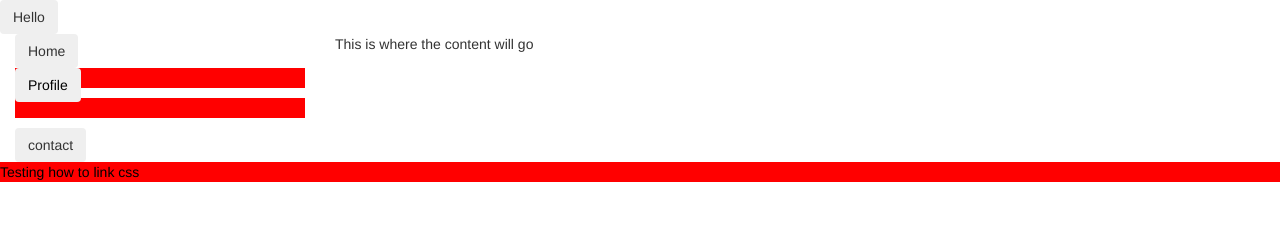
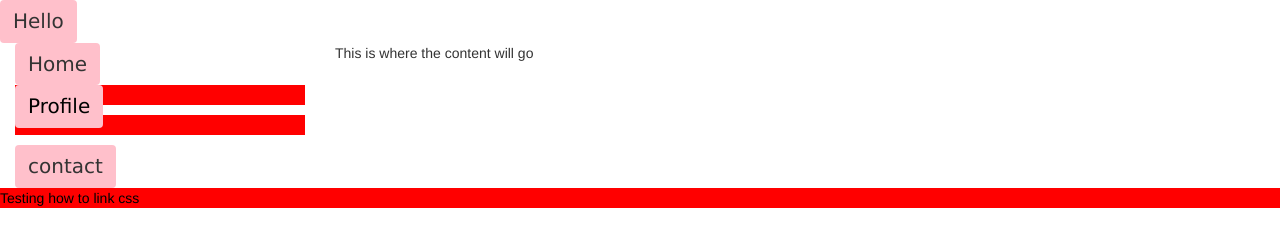
Before and after one commit to hyeinu/hyeinu.github.io, a plain HTML site: page test.html in a window 1280 px wide. Drawn offline with nearby package versions, Linux system fonts and the light colour scheme.

Commit message:
Update testing.css

```diff
--- a/testing.css
+++ b/testing.css
@@ -3,3 +3,8 @@ background-color: red;
 color: black;
 height: 20px;
 }
+.btn{
+  background-color: pink;
+  font-family: verdana;
+  font-size: 20px;
+}
```
